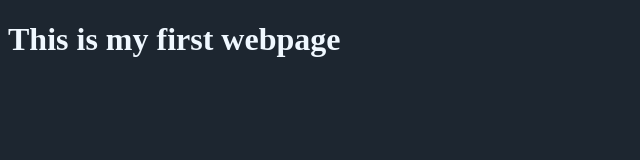
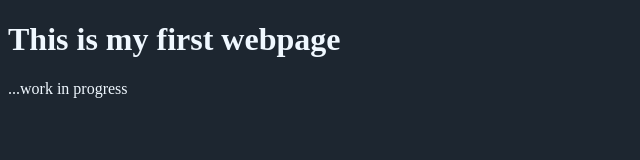
Before and after one commit to dgt90/dgt90.github.io, a plain HTML site: page index.html in a window 1280 px wide. Shown: the whole page, without its empty margins (0-640 px from the left). Drawn offline with Linux system fonts and the light colour scheme.

Commit message:
added small change to index.html

```diff
--- a/index.html
+++ b/index.html
@@ -7,5 +7,6 @@
     </head>
     <body>
 <h1>This is my first webpage</h1>
+<p>...work in progress</p>
     </body>
 </html>
```
